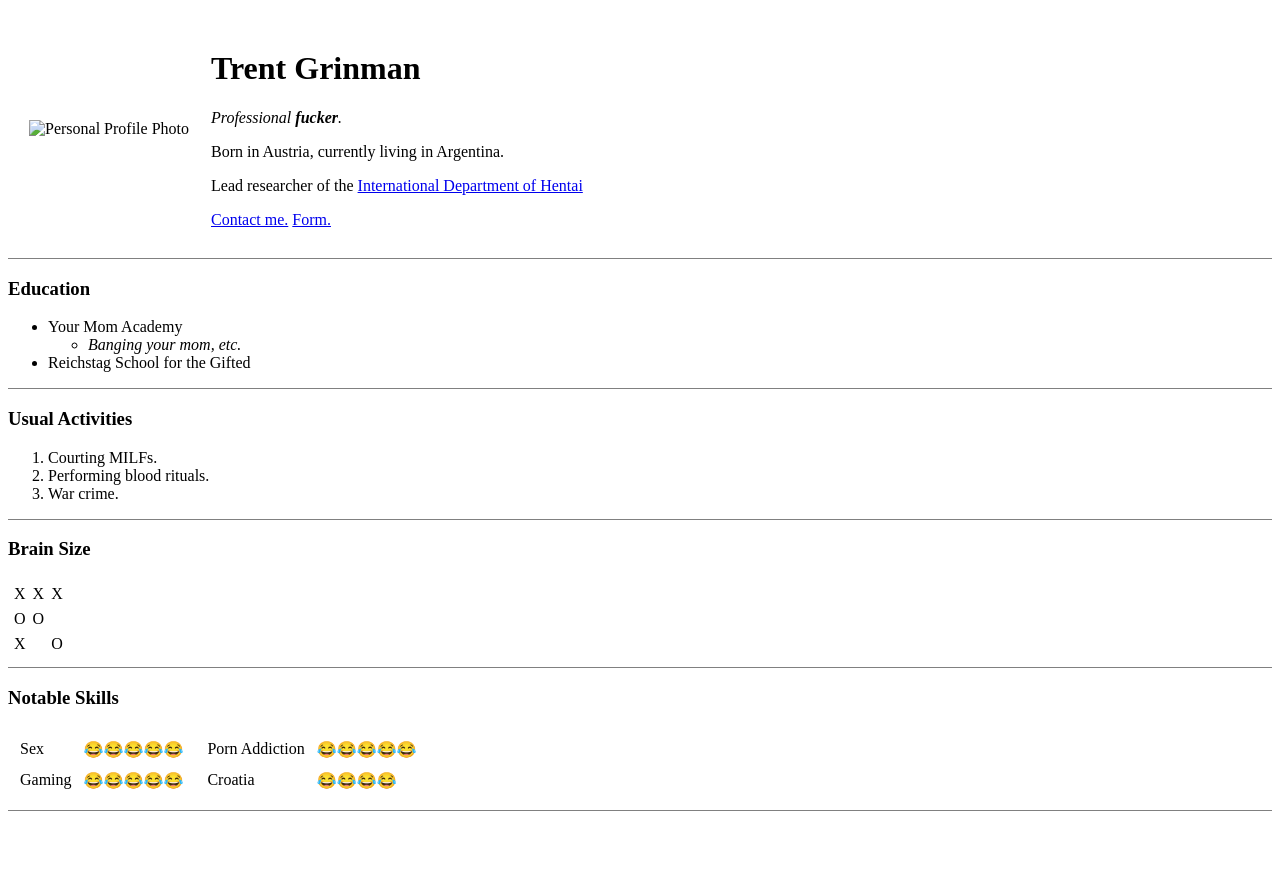
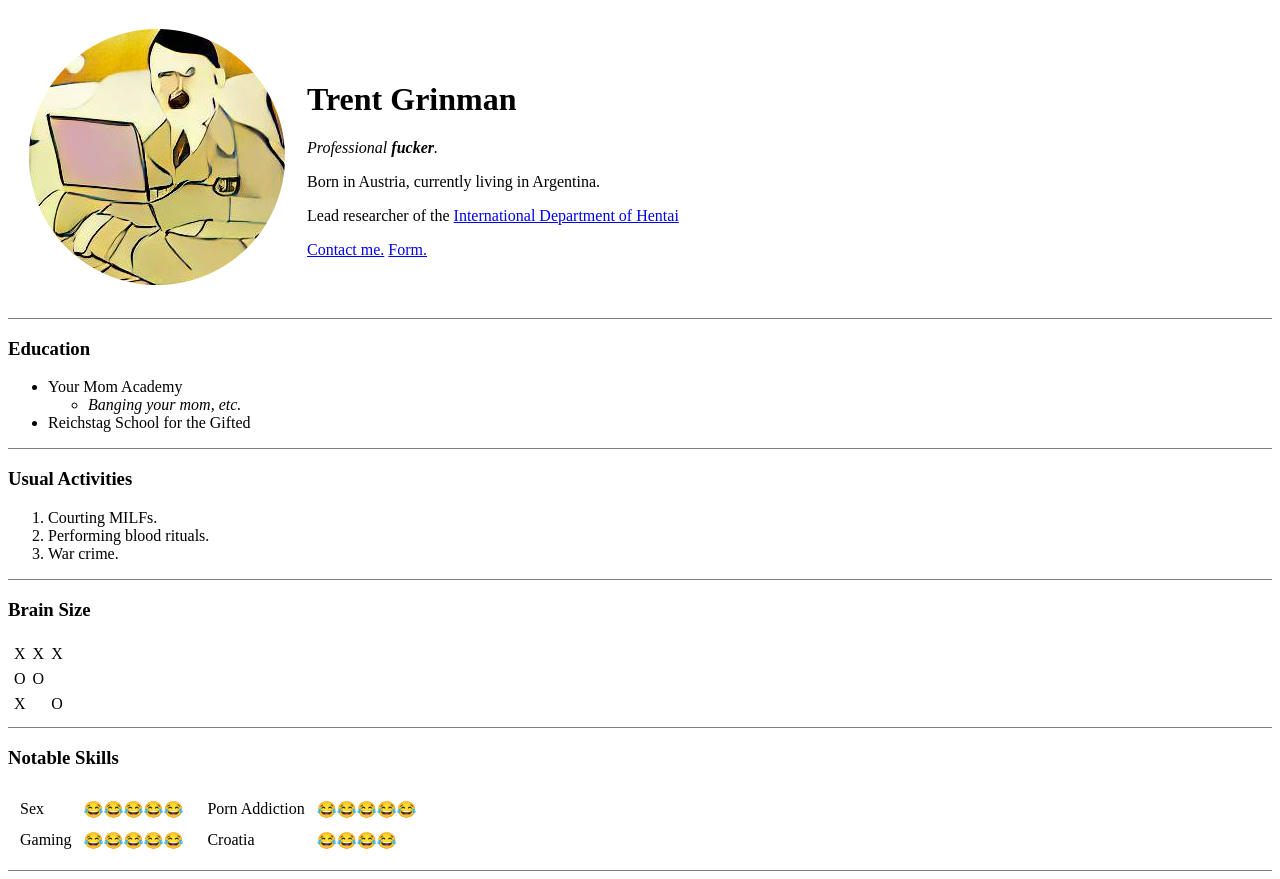
Before and after one commit to qolu02/cv, a plain HTML site: page index.html in a window 1280 px wide. Before the commit the page ends 819 px from the top, so only its background shows below. Drawn offline with Linux system fonts and the light colour scheme.

Commit message:
Update index.html

```diff
--- a/index.html
+++ b/index.html
@@ -9,7 +9,7 @@
 <body>
   <table cellspacing="20">
     <tr>
-      <td><img src="images/Round.png" alt="Personal Profile Photo"></td>
+      <td><img src="Round.png" alt="Personal Profile Photo"></td>
       <td>
         <h1>Trent Grinman</h1>
         <p><em>Professional <strong>fucker</strong>.</em></p>
```
